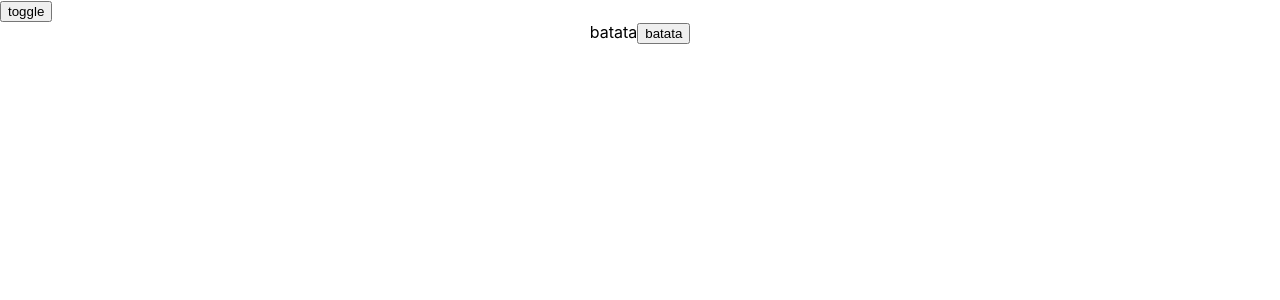
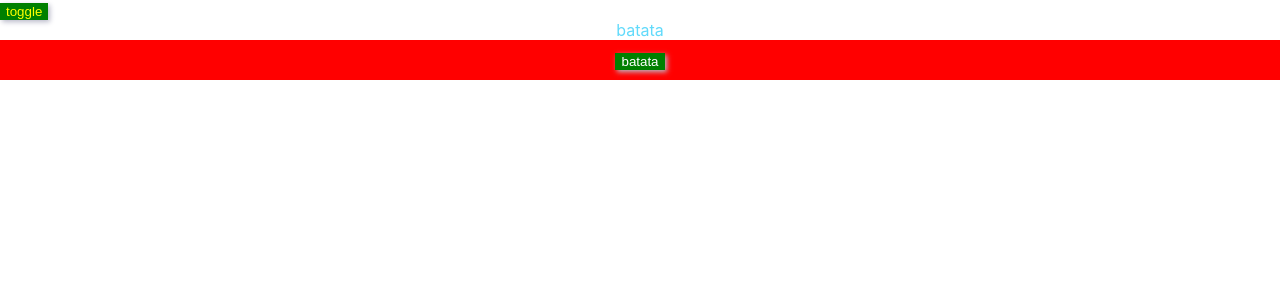
Before and after one commit to zanondudu/Pokedex, a React (Create React App) app: page / in a window 1280 px wide. Shown: the top 300 px of the page. Built offline with nearby package versions, Linux system fonts and the light colour scheme.

Commit message:
added styled components

```diff
--- a/package.json
+++ b/package.json
@@ -6,10 +6,12 @@
     "@testing-library/jest-dom": "^4.2.4",
     "@testing-library/react": "^9.3.2",
     "@testing-library/user-event": "^7.1.2",
+    "node-sass": "^4.13.0",
     "prop-types": "^15.7.2",
     "react": "^16.12.0",
     "react-dom": "^16.12.0",
-    "react-scripts": "3.3.0"
+    "react-scripts": "3.3.0",
+    "styled-components": "^4.4.1"
   },
   "scripts": {
     "start": "react-scripts start",
--- a/src/App.js
+++ b/src/App.js
@@ -1,5 +1,5 @@
 import React, { useState, useEffect } from "react";
-import "./App.css";
+import "./App.scss";
 import Button from "./components/Button";
 
 function App() {
@@ -25,8 +25,12 @@ function App() {
 
   return (
     <div className="App">
-      {text}
-      <Button onClick={() => setText("bergamota")}>{text}</Button>
+      <div className="App-link">
+        {text}
+        <div className="vermelho">
+          <Button onClick={() => setText("bergamota")}>{text}</Button>
+        </div>
+      </div>
     </div>
   );
 }
--- a/src/App.css
+++ b/src/App.scss
@@ -26,6 +26,11 @@
 
 .App-link {
   color: #61dafb;
+
+  .vermelho {
+    background-color: red;
+    padding: 10px;
+  }
 }
 
 @keyframes App-logo-spin {
--- a/src/components/Button.js
+++ b/src/components/Button.js
@@ -1,18 +1,32 @@
 import React from "react";
 import PropTypes from "prop-types";
+import styled from "styled-components";
+
+const StyledButton = styled.button`
+  background-color: green;
+  color: ${props => props.color};
+  border: none;
+  box-shadow: 2px 2px 5px #babaca;
+`;
 
 const Button = props => {
-  const { children, onClick } = props;
-  return <button onClick={onClick}>{children}</button>;
+  const { children, onClick, color } = props;
+  return (
+    <StyledButton color={color} onClick={onClick}>
+      {children}
+    </StyledButton>
+  );
 };
 
 Button.propTypes = {
   children: PropTypes.string.isRequired,
-  onClick: PropTypes.func
+  onClick: PropTypes.func,
+  color: PropTypes.string
 };
 
 Button.defaultProps = {
-  onClick: () => {}
+  onClick: () => {},
+  color: "#fff"
 };
 
 export default Button;
--- a/src/index.js
+++ b/src/index.js
@@ -11,7 +11,9 @@ const AppTest = () => {
 
   return (
     <>
-      <Button onClick={() => setShow(!show)}>toggle</Button>
+      <Button color="yellow" onClick={() => setShow(!show)}>
+        toggle
+      </Button>
       {show && <App />}
     </>
   );
```
Also changed, not shown: 1 other file (tests, documents, lock files or other folders).
